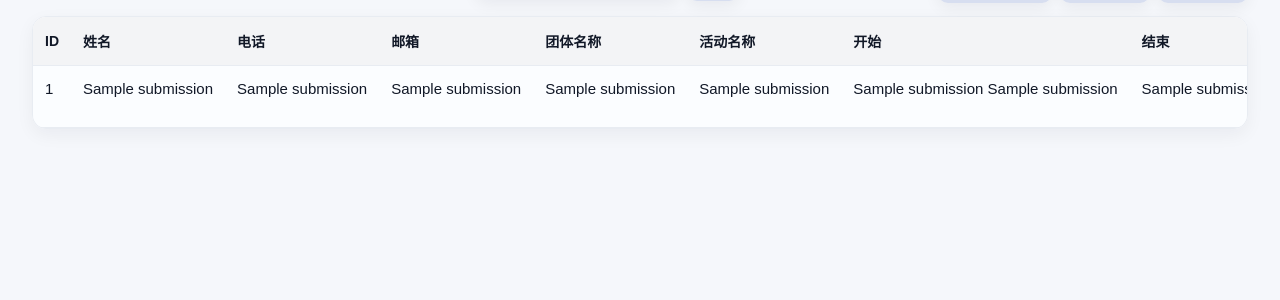
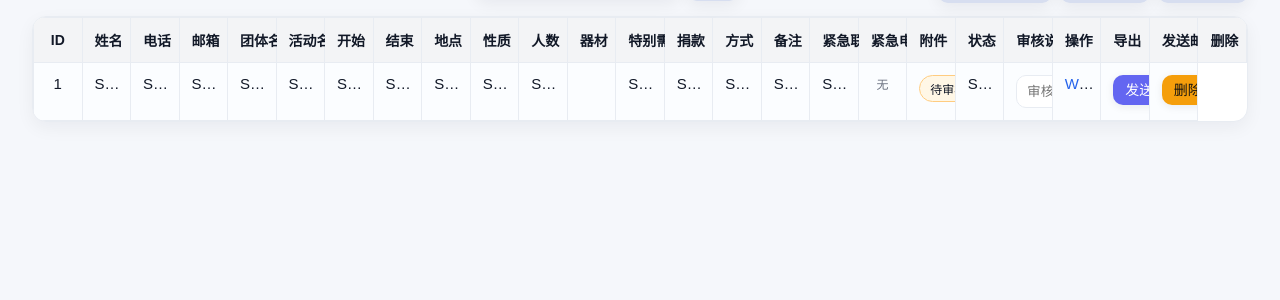
Before and after one commit to xuyue-it/school-practice-system, a Flask app: page /admin in a window 1280 px wide. Shown: the part 74-374 px from the top of the page. Run offline with Flask 3, Linux system fonts and the light colour scheme; the visitor is signed in with stand-in values (Sample User, id 1); a database or web service that is not in the repository returns one stand-in record (values such as "Sample title"); some libraries are stand-ins or nearby versions.

Commit message:
feat: update admin page table alignment fix

```diff
--- a/templates/admin.html
+++ b/templates/admin.html
@@ -35,21 +35,53 @@
   .topbar-actions a:active, .topbar-actions button:active{ transform: translateY(1px); }
   .autorefresh{ display:inline-flex; align-items:center; gap:6px; padding:8px 10px; border:1px dashed var(--line); border-radius:10px; background:#fff; }
   .scroll-x { width:100%; overflow-x:auto; overflow-y:hidden; border:1px solid var(--line); border-radius:14px; background:var(--card); box-shadow:0 6px 18px rgba(17,24,39,.05); }
-  table { border-collapse: separate; border-spacing:0; white-space: nowrap; }
-  thead th{ position:sticky; top:0; background:#f3f4f6; z-index:1; font-weight:700; font-size:14px; text-align:left; padding:14px 12px; border-bottom:1px solid var(--line); }
-  tbody td{ font-size:15px; padding:14px 12px; border-bottom:1px solid var(--line); vertical-align:top; max-width: 420px; overflow:hidden; text-overflow: ellipsis; }
+
+  /* ==== 表格对齐修复 ==== */
+  table {
+    width: 100%;
+    border-collapse: collapse;
+    table-layout: fixed;
+    white-space: nowrap;
+  }
+  thead th{
+    position:sticky; top:0;
+    background:#f3f4f6; z-index:1;
+    font-weight:700; font-size:14px;
+    text-align:center;
+    padding:12px;
+    border:1px solid var(--line);
+  }
+  tbody td{
+    font-size:15px;
+    padding:12px;
+    border:1px solid var(--line);
+    vertical-align:top;
+    text-align:center;
+    overflow:hidden;
+    text-overflow: ellipsis;
+  }
   tbody tr:nth-child(odd){ background:#fbfdff; }
   tbody tr:hover{ background:#f8fafc; }
-  .td-equipment { white-space: normal; max-width: 360px; line-height: 1.45; min-width: 180px; }
+
+  .td-equipment {
+    white-space: normal;
+    max-width: 360px;
+    line-height: 1.45;
+    min-width: 180px;
+    text-align:left;
+  }
   .equip-lines{ display:block; }
   .equip-line{ display:block; white-space: nowrap; word-break: keep-all; }
+
   .badge { display:inline-block; padding:4px 10px; border-radius:999px; font-size:12px; border:1px solid transparent; }
   .badge-pending { background:#fff7e6; border-color:#ffcc80; }
   .badge-approved { background:#e8f5e9; border-color:#a5d6a7; }
   .badge-rejected { background:#ffebee; border-color:#ef9a9a; }
+
   .actions { min-width: 520px; }
   .stack { display:flex; gap:8px; align-items:center; }
   .comment-input { width: 260px; padding:8px 10px; border:1px solid var(--line); border-radius:10px; }
+
   .btn{ appearance:none; border:none; cursor:pointer; padding:8px 12px; border-radius:10px; color:#fff; font-size:14px; line-height:1; box-shadow:0 2px 8px rgba(17,24,39,.08); transition:.15s transform ease, .15s opacity ease, .15s background ease; }
   .btn:hover{ transform: translateY(-1px); opacity:.95; }
   .btn:active{ transform:none; }
@@ -58,6 +90,7 @@
   .btn-reject{ background:var(--red); } .btn-reject:hover{ background:var(--red-600); }
   .btn-mail{ background:var(--indigo); } .btn-mail:hover{ background:var(--indigo-600); }
   .btn-delete{ background:var(--amber); color:#111; } .btn-delete:hover{ background:var(--amber-600); color:#fff; }
+
   .muted { color:var(--muted); font-size:12px; }
   a.link { color:var(--primary); text-decoration:none; }
   a.link:hover { color:var(--primary-600); text-decoration:underline; }
```
Also changed, not shown: 7 other files.
